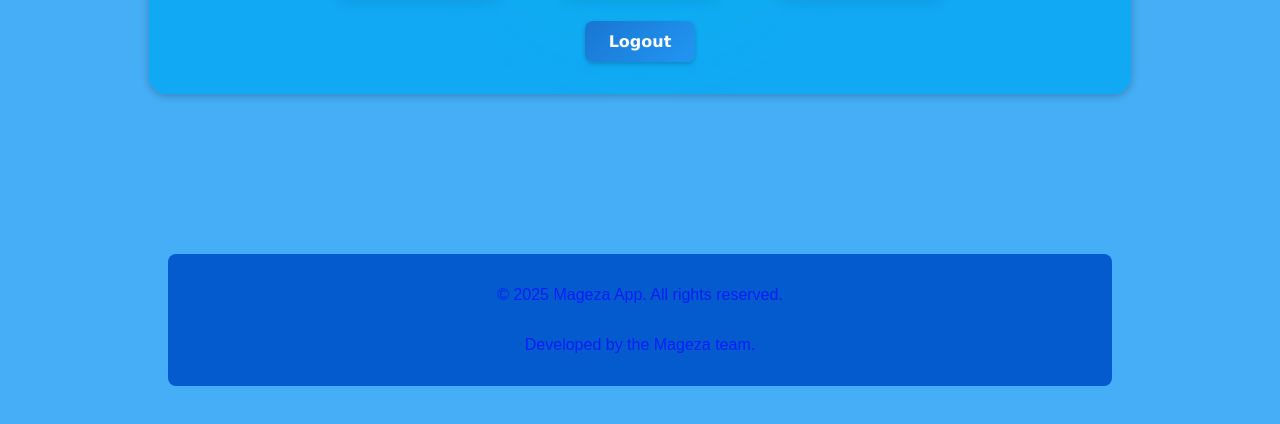
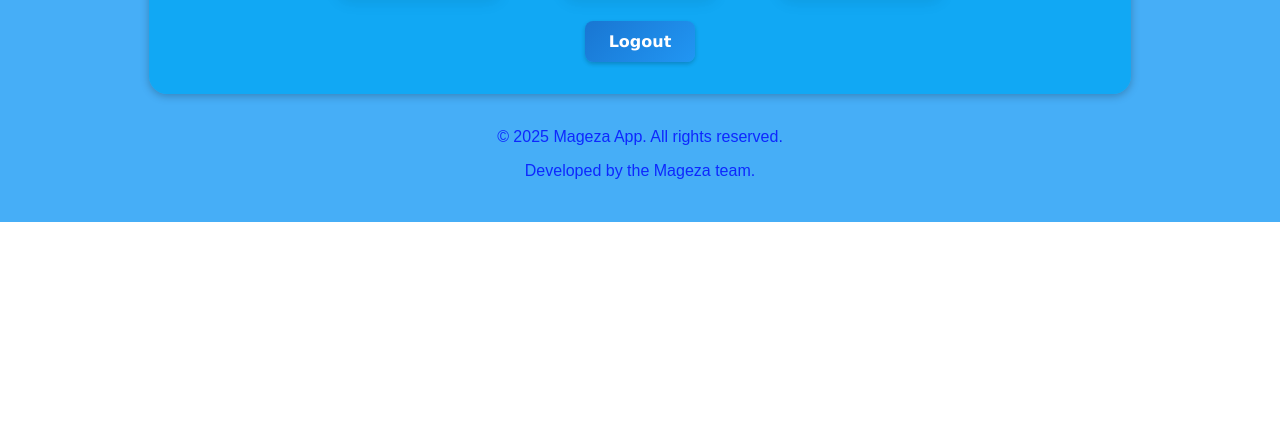
Before and after one commit to Hluleyy/mageza, a website: page public/que_marshall.html in a window 1280 px wide. Shown: the part 825-1249 px from the top of the page. After the commit the page ends 1047 px from the top, so only its background shows below. Drawn offline with nearby package versions, Linux system fonts and the light colour scheme.

Commit message:
all footer;;;

```diff
--- a/public/que_marshall.html
+++ b/public/que_marshall.html
@@ -175,13 +175,6 @@
         }
       }
 
-      footer {
-        text-align: center;
-        margin-top: 2rem;
-        padding: 1rem;
-        background: #035bce;
-        border-radius: 8px;
-      }
     </style>
 </head>
 <body>
--- a/public/style.css
+++ b/public/style.css
@@ -496,7 +496,7 @@ button:hover {
 
 .footer {
   margin: 20vh;
-  display: flex;
+  display: inline;
   flex-direction: inline;
 }
 
```
Also changed, not shown: public/index.html (+1 -1 lines).
